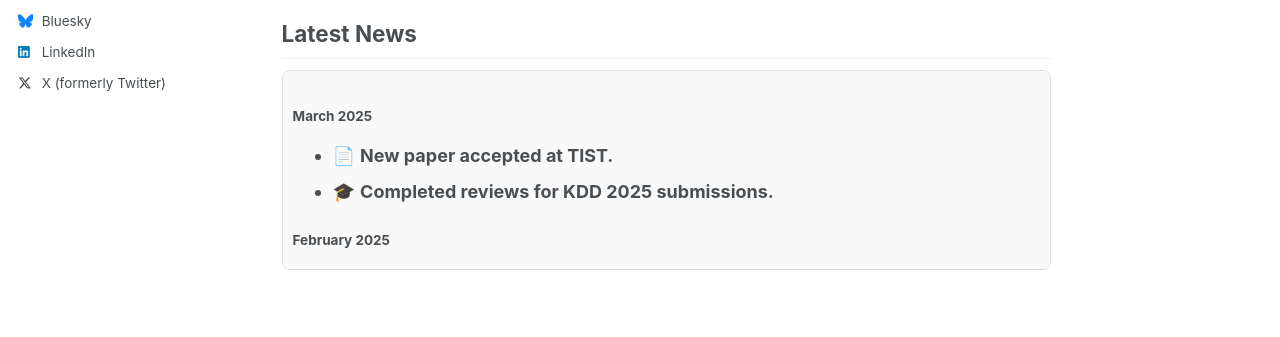
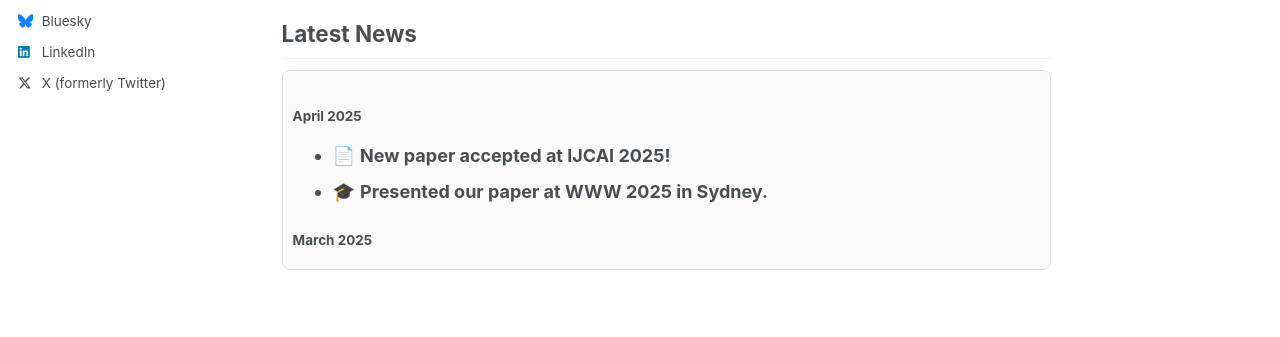
Before and after one commit to FedericoCinus/website, a Jekyll site: the page built from _pages/about.md, in a window 1280 px wide and 1233 px high. Shown: the part 582-919 px from the top of the window. Built offline with Jekyll 4.4.1, drawn with Linux system fonts in a browser that asks for light colours; some web fonts are replaced.

Commit message:
Update about.md

```diff
--- a/_pages/about.md
+++ b/_pages/about.md
@@ -22,6 +22,12 @@ Currently, I’m exploring innovative methods to fine-tune large language models
 ## Latest News
 
 <div style="max-height: 200px; overflow-y: auto; padding: 10px; border: 1px solid #ddd; background: #f9f9f9; border-radius: 8px;">
+
+<h4>April 2025</h4>
+<ul>
+  <li>📄 <b>New paper accepted at IJCAI 2025!</b></li>
+  <li>🎓 <b>Presented our paper at WWW 2025 in Sydney.</b></li>
+</ul>
 
 <h4>March 2025</h4>
 <ul>
```
